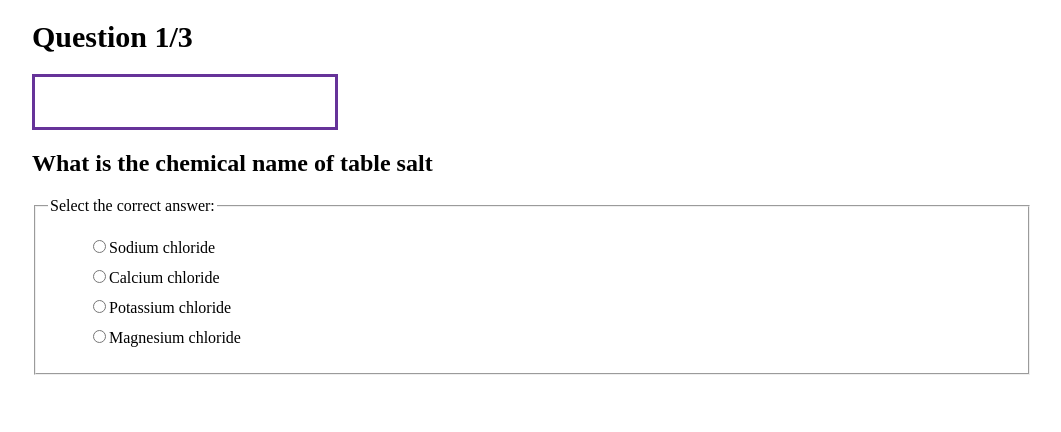
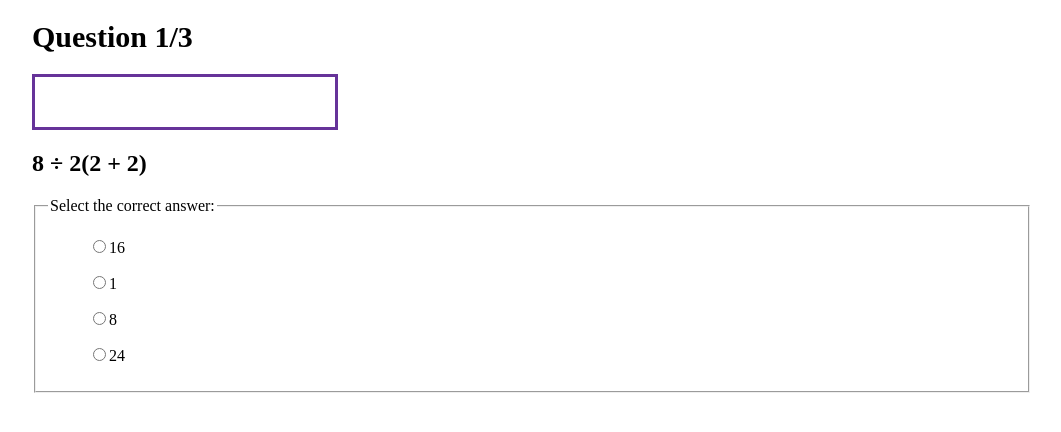
Before and after one commit to rahulbabu7/QuizApp, a Vue app: page /quiz/1 in a window 1280 px wide. Shown: the top 432 px of the page, without its empty margins (108-1169 px from the left). Built offline with nearby package versions, Linux system fonts and the light colour scheme.

Commit message:
question and ans displayed

```diff
--- a/src/components/Question.vue
+++ b/src/components/Question.vue
@@ -1,27 +1,21 @@
+<script setup>
+
+import { defineProps } from 'vue';
+const {question} = defineProps(['question'])
+
+</script>
 <template>
   <section>
-    <h2 class="question">What is the chemical name of table salt</h2>
+    <h2 class="question">{{question.text}}</h2>
     <aside class="answers">
-      <fieldset>
+      <fieldset name="options">
         <!-- The <fieldset> groups all the answer choices together, indicating they are related options for a single question.
 The <legend> provides an accessible name for that group, describing that these options are answer choices that the user should select from. -->
         <legend>Select the correct answer:</legend>
-        <ul>
+        <ul v-for="option in question.options" :key="option.id">
           <li>
-            <input type="radio" id="answer1" name="answer" />
-            <label for="answer1">Sodium chloride</label>
-          </li>
-          <li>
-            <input type="radio" id="answer2" name="answer" />
-            <label for="answer2">Calcium chloride</label>
-          </li>
-          <li>
-            <input type="radio" id="answer3" name="answer" />
-            <label for="answer3">Potassium chloride</label>
-          </li>
-          <li>
-            <input type="radio" id="answer4" name="answer" />
-            <label for="answer4">Magnesium chloride</label>
+            <input type="radio" id="`answer{{ option.id }}`" name="answer" />
+            <label for="answer1">{{ option.text }}</label>
           </li>
         </ul>
       </fieldset>
--- a/src/views/QuizView.vue
+++ b/src/views/QuizView.vue
@@ -5,15 +5,18 @@ import QuizHeader from '../components/QuizHeader.vue';
 import { useRoute} from 'vue-router';
 import { ref } from 'vue';
 const route = useRoute();
+import quizes from '../data/Quiz.json'
 // console.log(route.params.id) returns the id of the router
 const quizId = parseInt(route.params.id);
+const quiz = quizes.find((q => q.id===quizId));  //gives an object based on the subject
 const currentQuesIndex = ref(0);
 </script>
 
 <template>
   <QuizHeader />
   <main>
-    <Question />
+    <Question :question="quiz.questions[currentQuesIndex]"/>
+    <!--  here we create a prop question which sjows the quiz of our subject  with the question to be displayed  -->
   </main>
 </template>
 
```
